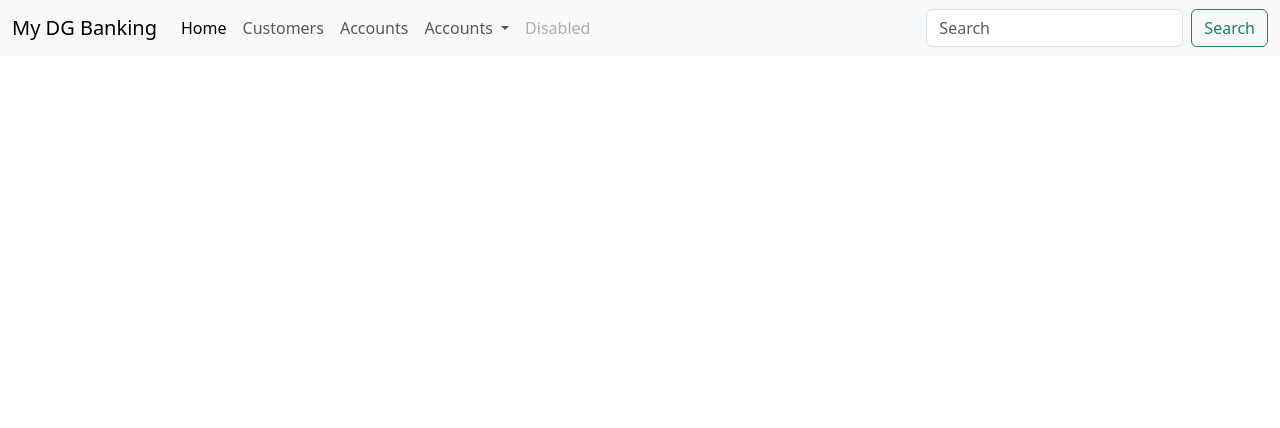
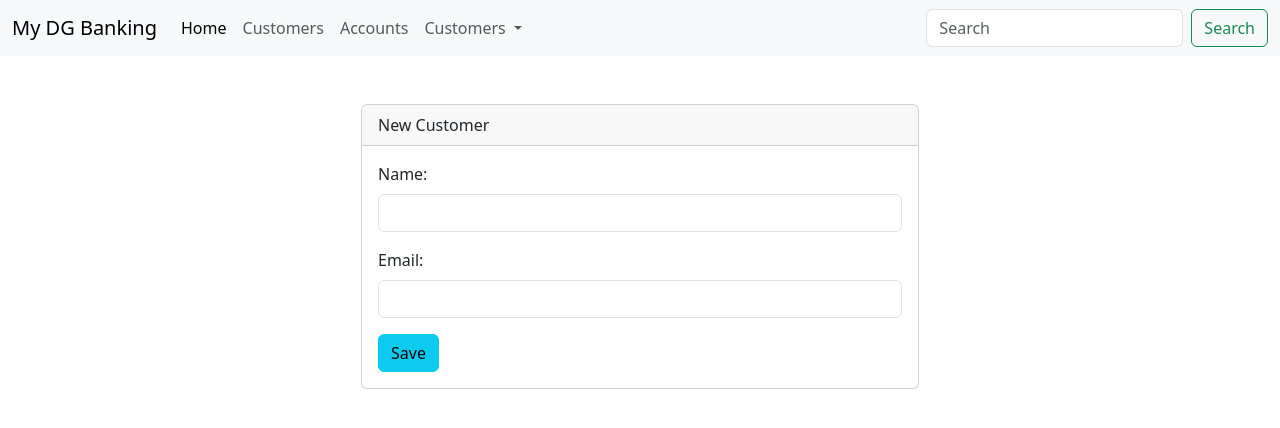
Before and after one commit to dahhou-ilyas/e-baking, an Angular app in the folder digital-b-frontend/: page /new-customer in a window 1280 px wide. Before the commit this address led to /. Shown: the top 428 px of the page. Built offline with nearby package versions, Linux system fonts and the light colour scheme.

Commit message:
create form for add new users

```diff
--- a/digital-b-frontend/angular.json
+++ b/digital-b-frontend/angular.json
@@ -39,7 +39,7 @@
               "node_modules/bootstrap/dist/css/bootstrap.css"
             ],
             "scripts": [
-              "node_modules/bootstrap/dist/js/bootstrap.js"
+              "node_modules/bootstrap/dist/js/bootstrap.bundle.min.js"
             ]
           },
           "configurations": {
--- a/digital-b-frontend/src/app/app-routing.module.ts
+++ b/digital-b-frontend/src/app/app-routing.module.ts
@@ -3,10 +3,12 @@ import { RouterModule, Routes } from '@angular/router';
 import { CustomersComponent } from './customers/customers.component';
 import { AccountsComponent } from './accounts/accounts.component';
 import { HomeComponent } from './home/home.component';
+import { NewCustomerComponent } from './new-customer/new-customer.component';
 
 const routes: Routes = [
   {path:"customers",component:CustomersComponent},
   {path:"accounts",component:AccountsComponent},
+  {path:"new-customer",component:NewCustomerComponent},
   {path:"",component:HomeComponent},
 ];
 
--- a/digital-b-frontend/src/app/app.module.ts
+++ b/digital-b-frontend/src/app/app.module.ts
@@ -9,6 +9,7 @@ import { AccountsComponent } from './accounts/accounts.component';
 import { HomeComponent } from './home/home.component';
 import { HttpClientModule } from '@angular/common/http';
 import { ReactiveFormsModule } from '@angular/forms';
+import { NewCustomerComponent } from './new-customer/new-customer.component';
 
 @NgModule({
   declarations: [
@@ -16,7 +17,8 @@ import { ReactiveFormsModule } from '@angular/forms';
     NavbarComponent,
     CustomersComponent,
     AccountsComponent,
-    HomeComponent
+    HomeComponent,
+    NewCustomerComponent
   ],
   imports: [
     BrowserModule,
--- a/digital-b-frontend/src/app/navbar/navbar.component.html
+++ b/digital-b-frontend/src/app/navbar/navbar.component.html
@@ -17,17 +17,14 @@
           </li>
           <li class="nav-item dropdown">
             <a class="nav-link dropdown-toggle" href="#" id="navbarDropdown" role="button" data-bs-toggle="dropdown" aria-expanded="false">
-              Accounts
+              Customers
             </a>
             <ul class="dropdown-menu" aria-labelledby="navbarDropdown">
-              <li><a class="dropdown-item" href="#">Accoutns</a></li>
-              <li><a class="dropdown-item" href="#">Another action</a></li>
+              <li><a class="dropdown-item" routerLink="/customers">Search Customers</a></li>
+              <li><a class="dropdown-item" routerLink="/new-customer">New Customer</a></li>
               <li><hr class="dropdown-divider"></li>
               <li><a class="dropdown-item" href="#">Something else here</a></li>
             </ul>
-          </li>
-          <li class="nav-item">
-            <a class="nav-link disabled" href="#" tabindex="-1" aria-disabled="true">Disabled</a>
           </li>
         </ul>
         <form class="d-flex">
--- /dev/null
+++ b/digital-b-frontend/src/app/new-customer/new-customer.component.html
@@ -0,0 +1,19 @@
+<div class="container">
+    <div class="card col-md-6 offset-3 mt-5">
+        <div class="card-header">New Customer</div>
+        <div class="card-body">
+            <form [formGroup]="newCustomerFormGroup" (ngSubmit)="handleSubmitCustomer()">
+                <div class="mb-3">
+                    <label class="form-label" >Name:</label>
+                    <input type="text" formControlName="name" class="form-control">
+                </div>
+                <div class="mb-3">
+                    <label class="form-label" >Email:</label>
+                    <input type="text" formControlName="email" class="form-control">
+                </div>
+                <button class="btn btn-info">Save</button>
+            </form>
+        </div>
+
+    </div>
+</div>
--- /dev/null
+++ b/digital-b-frontend/src/app/new-customer/new-customer.component.ts
@@ -0,0 +1,24 @@
+import { Component, OnInit } from '@angular/core';
+import { FormBuilder, FormGroup } from '@angular/forms';
+
+@Component({
+  selector: 'app-new-customer',
+  templateUrl: './new-customer.component.html',
+  styleUrl: './new-customer.component.css'
+})
+export class NewCustomerComponent implements OnInit{
+  newCustomerFormGroup! : FormGroup;
+
+  constructor(private fb:FormBuilder){}
+
+  ngOnInit(): void {
+      this.newCustomerFormGroup=this.fb.group({
+        name:this.fb.control(null),
+        email:this.fb.control(null)
+      });
+  }
+
+  handleSubmitCustomer(){
+
+  }
+}
--- a/digital-b-frontend/src/styles.css
+++ b/digital-b-frontend/src/styles.css
@@ -1 +1 @@
-@import "../node_modules/bootstrap-icons/font/bootstrap-icons.css"
+@import "../node_modules/bootstrap-icons/font/bootstrap-icons.css";
```
Also changed, not shown: digital-b-frontend/src/app/new-customer/new-customer.component.css (added), 1 other file (tests, documents, lock files or other folders).
